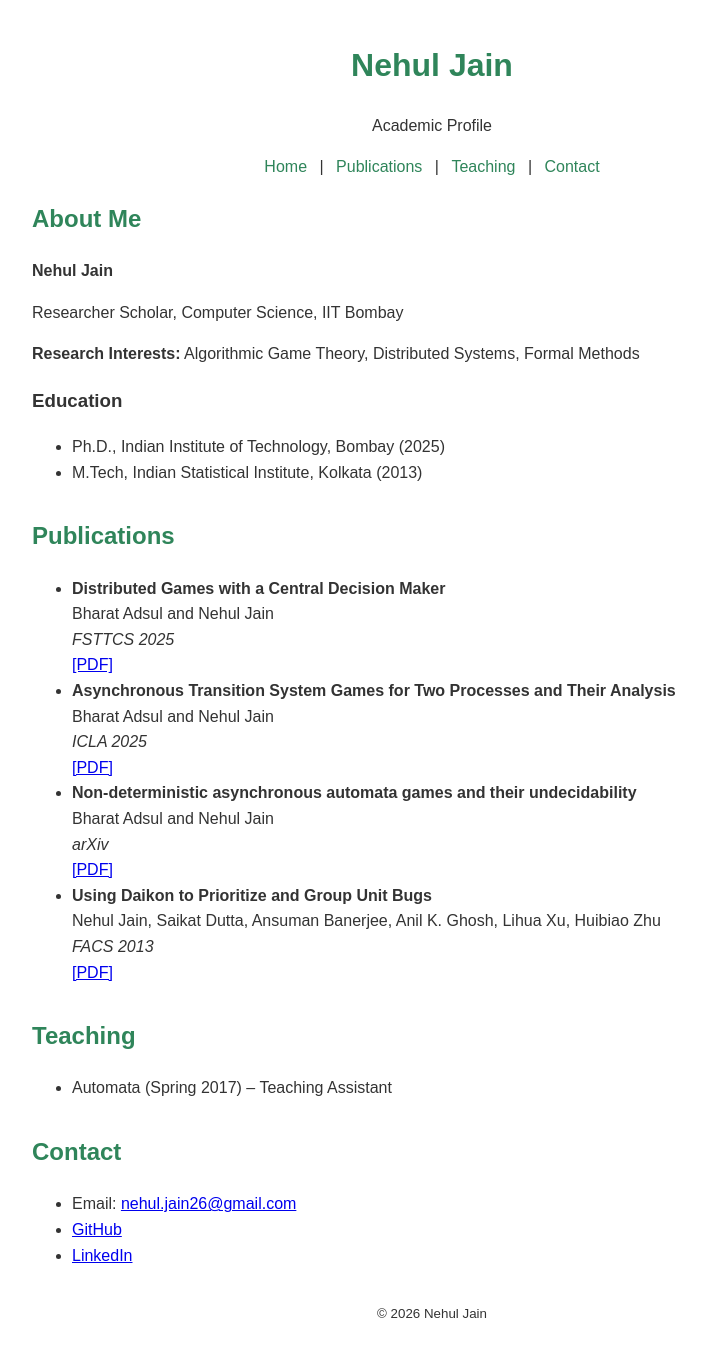
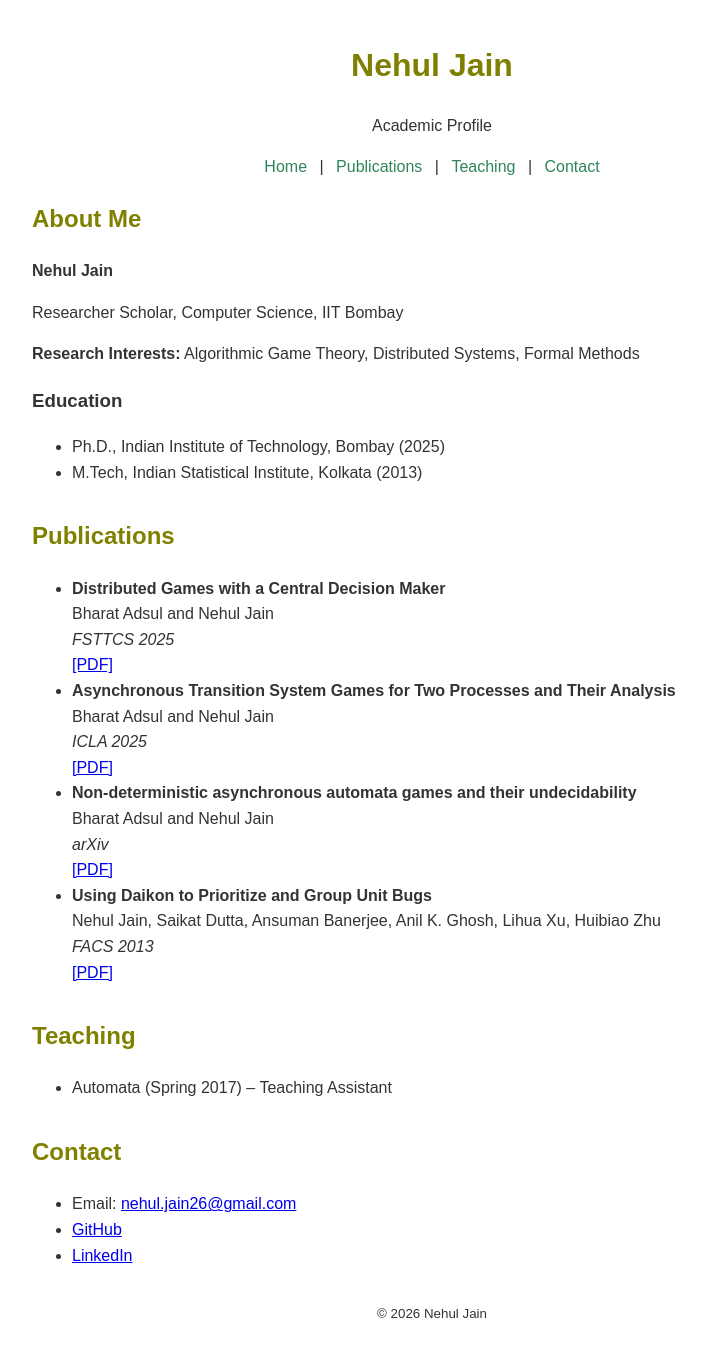
Before and after one commit to nehuljain26/nehuljain26.github.io, a Jekyll site: the page built from index.md, in a window 1280 px wide. Shown: the whole page, without its empty margins (208-914 px from the left). Built offline with Jekyll 4.4.1, drawn with Linux system fonts in a browser that asks for light colours.

Commit message:
Update style.css

```diff
--- a/assets/style.css
+++ b/assets/style.css
@@ -9,7 +9,7 @@ header, footer {
   text-align: center;
 }
 h1, h2 {
-  color: #2F855A;
+  color: #808000;
 }
 nav a {
   margin: 0 8px;
```
